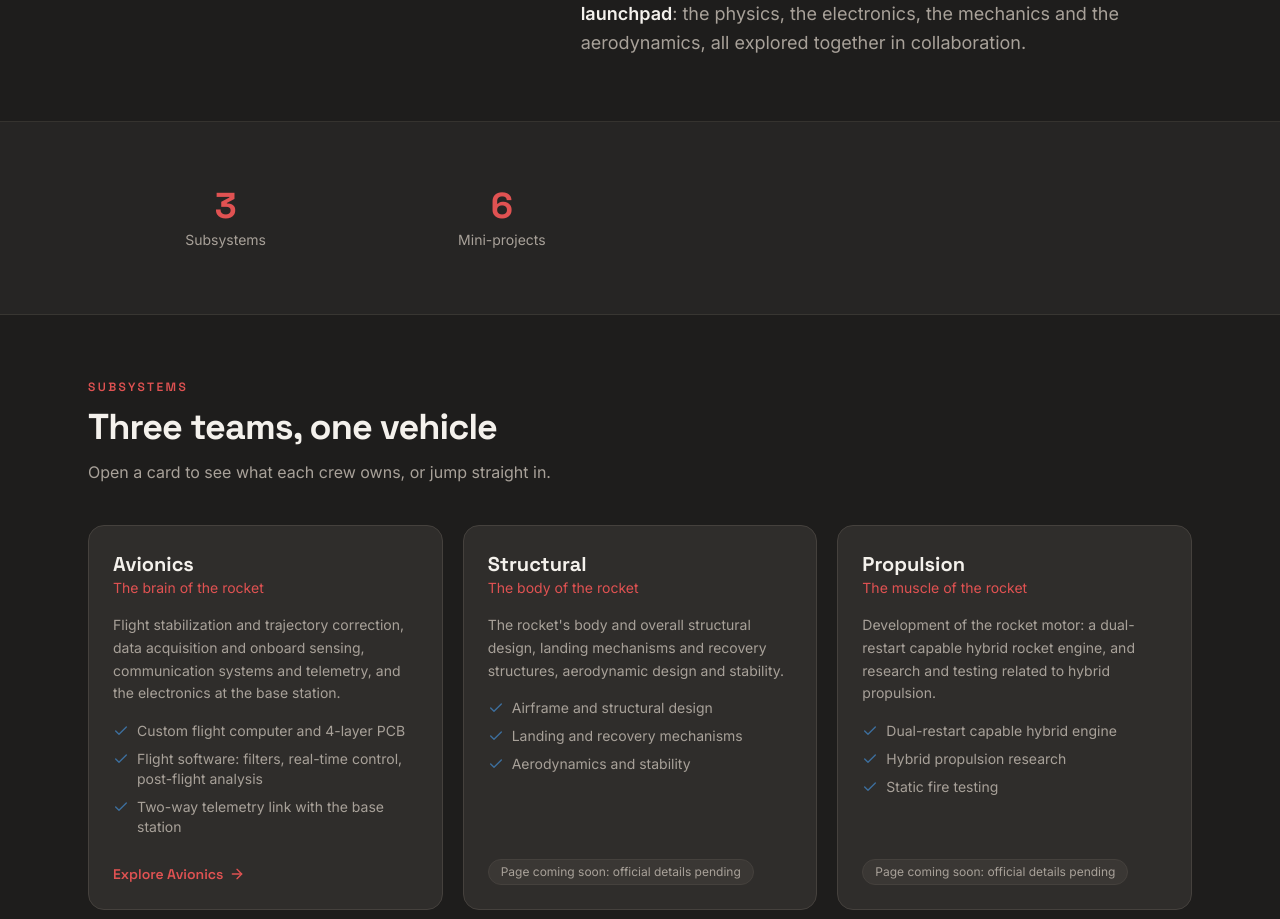
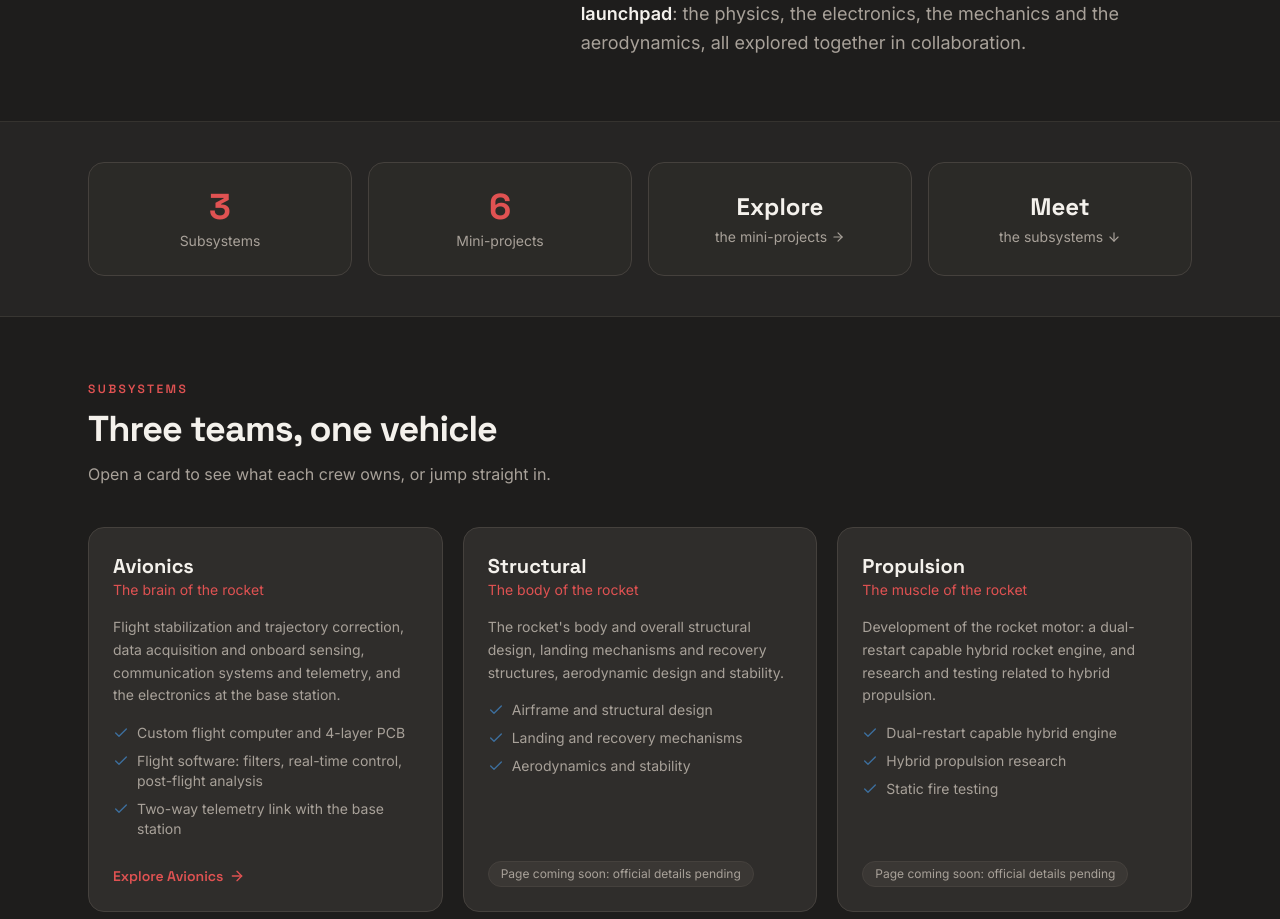
Before and after one commit to Rocketry-Avionics/Rocketry-Website, a Next.js app: page / in a window 1280 px wide. Shown: the part 1520-2439 px from the top of the page. Built offline with nearby package versions, Linux system fonts and the light colour scheme.

Commit message:
feat: turn stats row into two stats and two quick link tiles

```diff
--- a/src/app/page.tsx
+++ b/src/app/page.tsx
@@ -86,13 +86,43 @@ export default function HomePage() {
       </section>
 
       <section className="border-b border-line/60 bg-charcoal">
-        <div className="mx-auto grid max-w-6xl grid-cols-2 gap-px overflow-hidden px-4 py-10 sm:px-6 lg:grid-cols-4">
+        <div className="mx-auto grid max-w-6xl grid-cols-2 gap-4 px-4 py-10 sm:px-6 lg:grid-cols-4">
           {stats.map((stat) => (
-            <div key={stat.label} className="flex flex-col items-center gap-1 p-6 text-center">
+            <div
+              key={stat.label}
+              className="flex flex-col items-center justify-center gap-1 rounded-2xl border border-line bg-surface/60 p-6 text-center"
+            >
               <p className="font-display text-4xl font-bold text-flame">{stat.value}</p>
               <p className="text-sm text-muted">{stat.label}</p>
             </div>
           ))}
+          <Link
+            href="/avionics"
+            className="group flex flex-col items-center justify-center gap-1 rounded-2xl border border-line bg-surface/60 p-6 text-center transition-all duration-200 hover:-translate-y-0.5 hover:border-flame/50 hover:shadow-[0_0_36px_-14px_rgba(224,82,82,0.45)]"
+          >
+            <p className="font-display text-2xl font-bold text-paper transition-colors group-hover:text-flame">
+              Explore
+            </p>
+            <p className="inline-flex items-center gap-1 text-sm text-muted">
+              the mini-projects
+              <ArrowRight
+                className="h-3.5 w-3.5 transition-transform group-hover:translate-x-0.5"
+                aria-hidden="true"
+              />
+            </p>
+          </Link>
+          <a
+            href="#subsystems"
+            className="group flex flex-col items-center justify-center gap-1 rounded-2xl border border-line bg-surface/60 p-6 text-center transition-all duration-200 hover:-translate-y-0.5 hover:border-sky/50 hover:shadow-[0_0_36px_-14px_rgba(61,111,158,0.5)]"
+          >
+            <p className="font-display text-2xl font-bold text-paper transition-colors group-hover:text-sky">
+              Meet
+            </p>
+            <p className="inline-flex items-center gap-1 text-sm text-muted">
+              the subsystems
+              <ArrowRight className="h-3.5 w-3.5 rotate-90 transition-transform group-hover:translate-y-0.5" aria-hidden="true" />
+            </p>
+          </a>
         </div>
       </section>
 
```
